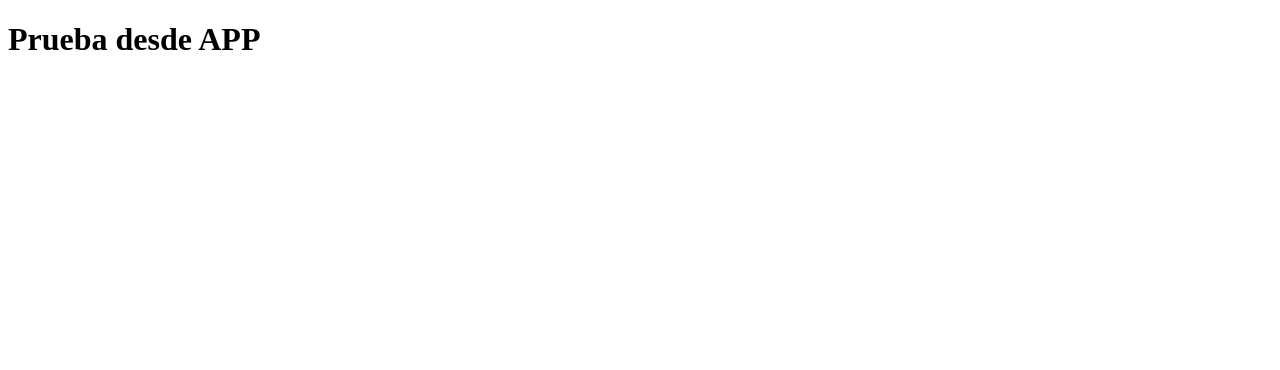
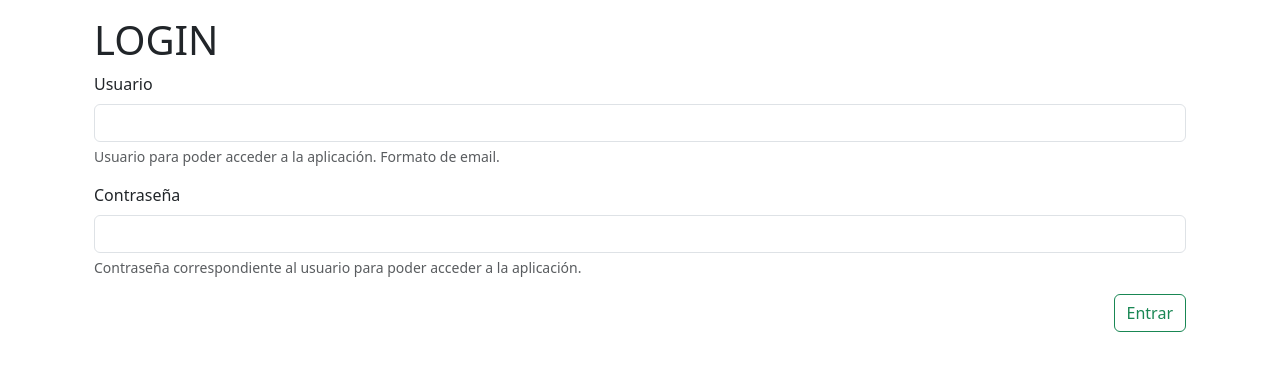
Before and after one commit to asanchezab3/Proyecto-Reflejos-DWEC, a React (Vite) app: page / in a window 1280 px wide. Shown: the top 370 px of the page. Built offline with nearby package versions, Linux system fonts and the light colour scheme.

Commit message:
Diseño pantalla login hecho(Falta que verifique)

```diff
--- a/src/Components/App.tsx
+++ b/src/Components/App.tsx
@@ -1,9 +1,13 @@
 import React from "react";
+import LoginComponent from "./LoginComponent";
+import 'bootstrap/dist/css/bootstrap.min.css';
 
 //Componente principal de la app
 function App() {
   return (
-    <h1>Prueba desde APP</h1>
+    <div className="container">
+      <LoginComponent />
+    </div>
   );
 }
-export default App
+export default App;
--- /dev/null
+++ b/src/Components/LoginComponent.tsx
@@ -0,0 +1,72 @@
+import React, { useState } from "react";
+import { db } from '../firebase/config';
+import { collection, getDocs } from 'firebase/firestore';
+
+const LoginComponent = () => {
+  const [formState, setFormState] = useState({
+    user: "",
+    password: "",
+  });
+
+  const handleInputChange = (event) => {
+    const { name, value } = event.target;
+    setFormState({ ...formState, [name]: value });
+  };
+
+  const handleSubmit = (event) => {
+    console.log("The form was submitted: ", formState);
+    event.preventDefault();
+  };
+
+  return (
+    <form className="container mt-3" onSubmit={handleSubmit}>
+      <h1>LOGIN</h1>
+      <div className="mb-3">
+        <label htmlFor="user" className="form-label">
+          Usuario
+        </label>
+        <input
+          type="email"
+          className="form-control"
+          name="user"
+          id="user"
+          value={formState.user}
+          onChange={handleInputChange}
+          aria-describedby="userHelp"
+          required
+        />
+        <div id="userHelp" className="form-text">
+          Usuario para poder acceder a la aplicación. Formato de email.
+        </div>
+      </div>
+      <div className="mb-3">
+        <label htmlFor="password" className="form-label">
+          Contraseña
+        </label>
+        <input
+          type="password"
+          className="form-control"
+          name="password"
+          id="password"
+          value={formState.password}
+          onChange={handleInputChange}
+          aria-describedby="passwordHelp"
+          required
+        />
+        <div id="passwordHelp" className="form-text">
+          Contraseña correspondiente al usuario para poder acceder a la
+          aplicación.
+        </div>
+      </div>
+      <div className="row">
+        <div className="col d-flex justify-content-end">
+          <button type="submit" className="btn btn-outline-success">
+            Entrar
+          </button>
+        </div>
+      </div>
+    </form>
+  );
+};
+
+export default LoginComponent;
```
